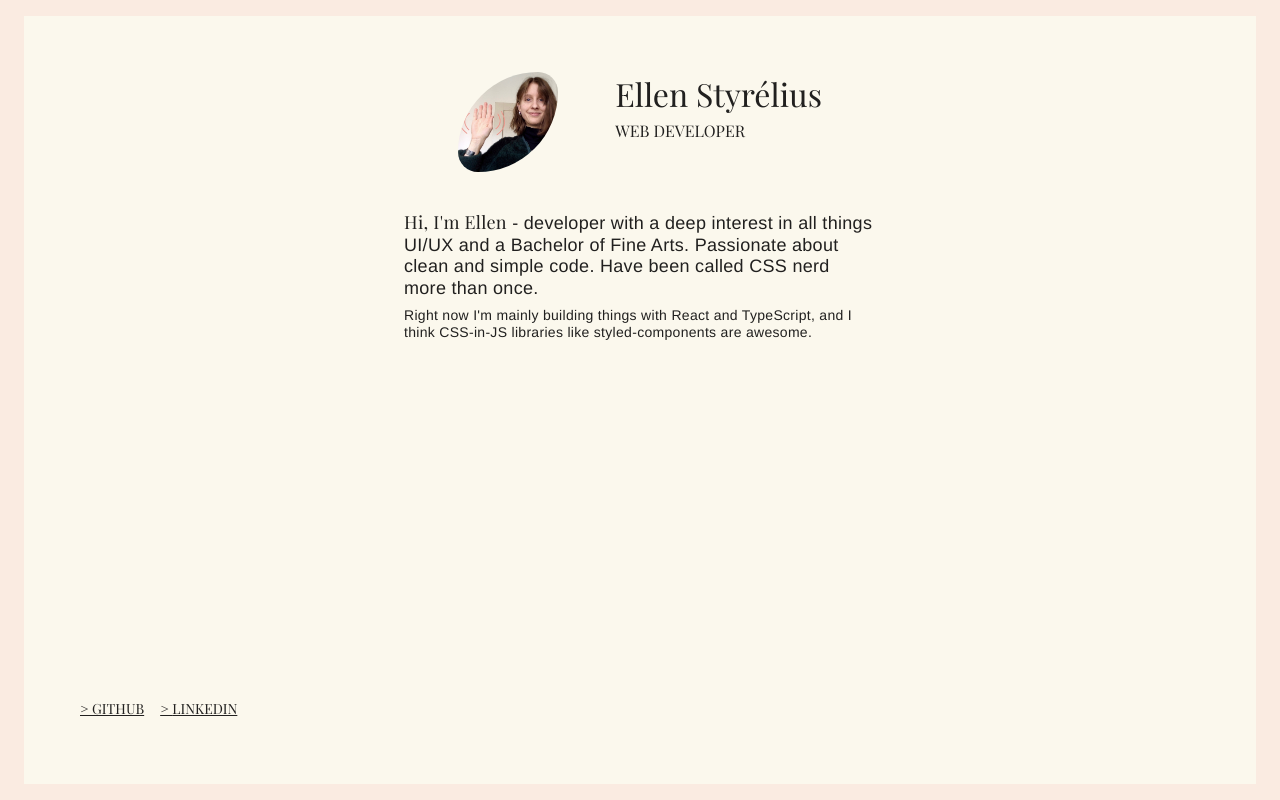
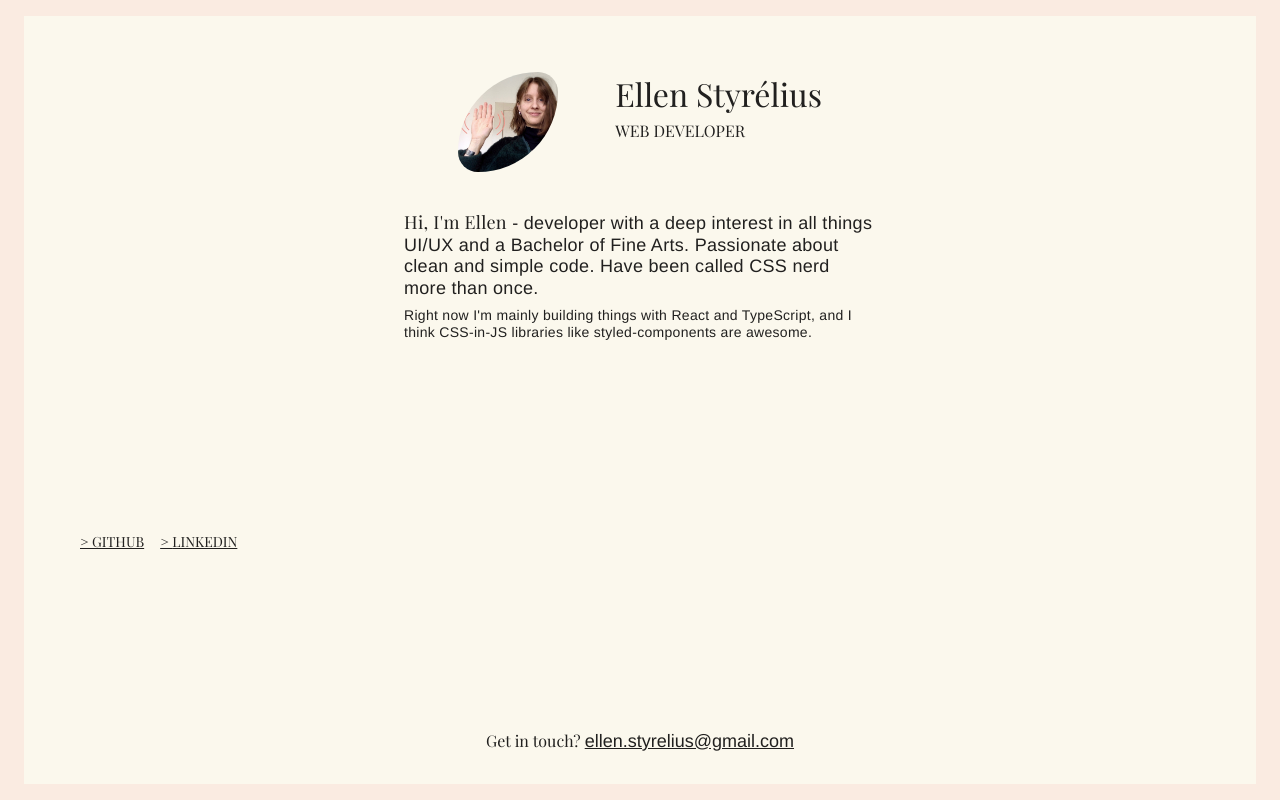
Before and after one commit to styrelius/about-me, a React (Create React App) app: page / in a window 1280 px wide. Built offline with nearby package versions, Linux system fonts and the light colour scheme.

Commit message:
Add get-in-touch.jsx with a mail:to link etc. Import and render it in page.jsx.

```diff
--- /dev/null
+++ b/src/components/get-in-touch.jsx
@@ -0,0 +1,37 @@
+import React from 'react'
+import styled from 'styled-components/macro'
+
+import { fonts, colors } from '../styles/styles'
+
+const { black, darkGrey } = colors
+
+const Container = styled.section({
+  width: '100%',
+  display: 'flex',
+  justifyContent: 'center',
+})
+
+const Text = styled.p({
+  fontFamily: fonts.playfairDisplay,
+})
+
+const EMail = styled.a({
+  fontFamily: fonts.helveticaNeue,
+  color: black,
+  fontSize: 18,
+  ':hover, :focus': {
+    color: darkGrey,
+    outline: 'none',
+  },
+})
+
+export function GetInTouch() {
+  return (
+    <Container>
+      <Text>
+        Get in touch?{' '}
+        <EMail href="mailto:ellen.styrelius@gmail.com">ellen.styrelius@gmail.com</EMail>
+      </Text>
+    </Container>
+  )
+}
--- a/src/components/page.jsx
+++ b/src/components/page.jsx
@@ -7,6 +7,7 @@ import { mobileScreen } from '../styles/media-queries'
 import { Header } from './header'
 import { Presentation } from './presentation'
 import { Links } from './links'
+import { GetInTouch } from './get-in-touch'
 
 const Container = styled.div`
   background: ${colors.beige};
@@ -29,6 +30,7 @@ export function Page({ appPaddingTopBottom }) {
         <Presentation />
       </div>
       <Links />
+      <GetInTouch />
     </Container>
   )
 }
```
